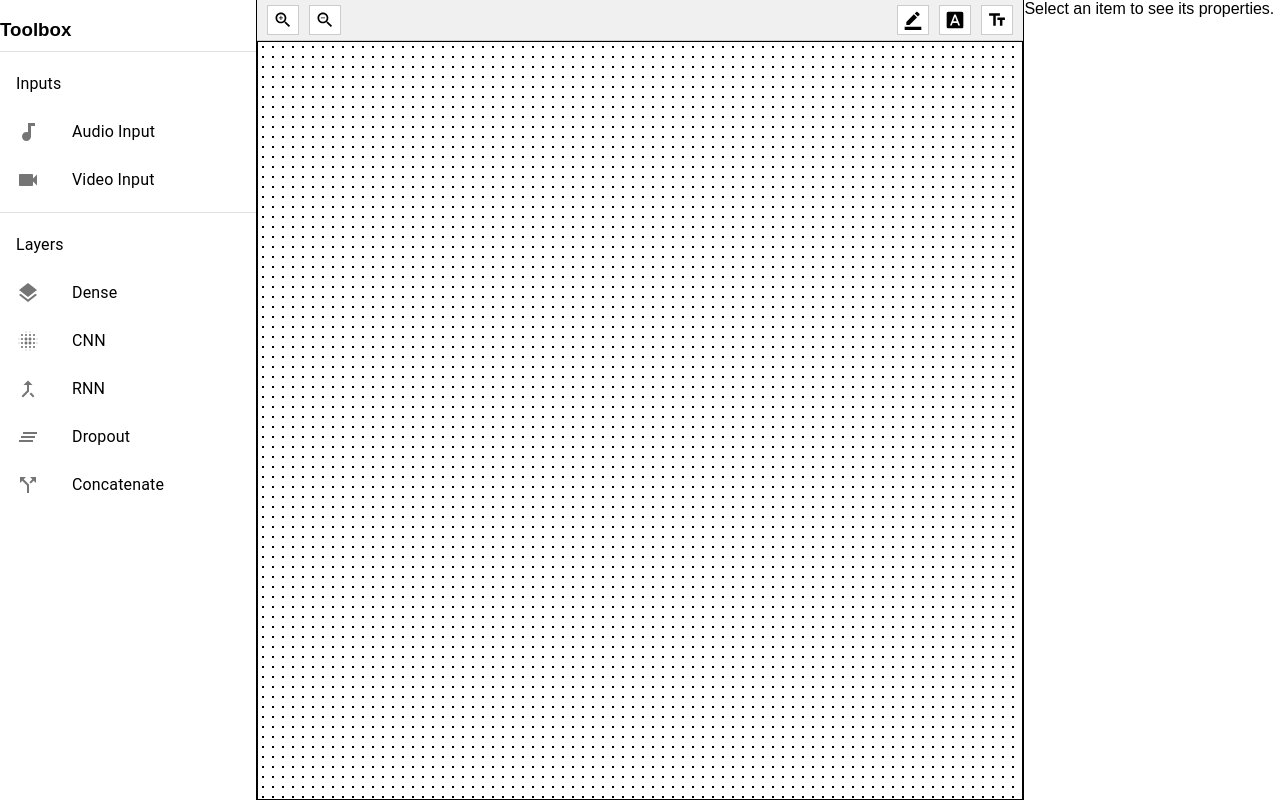
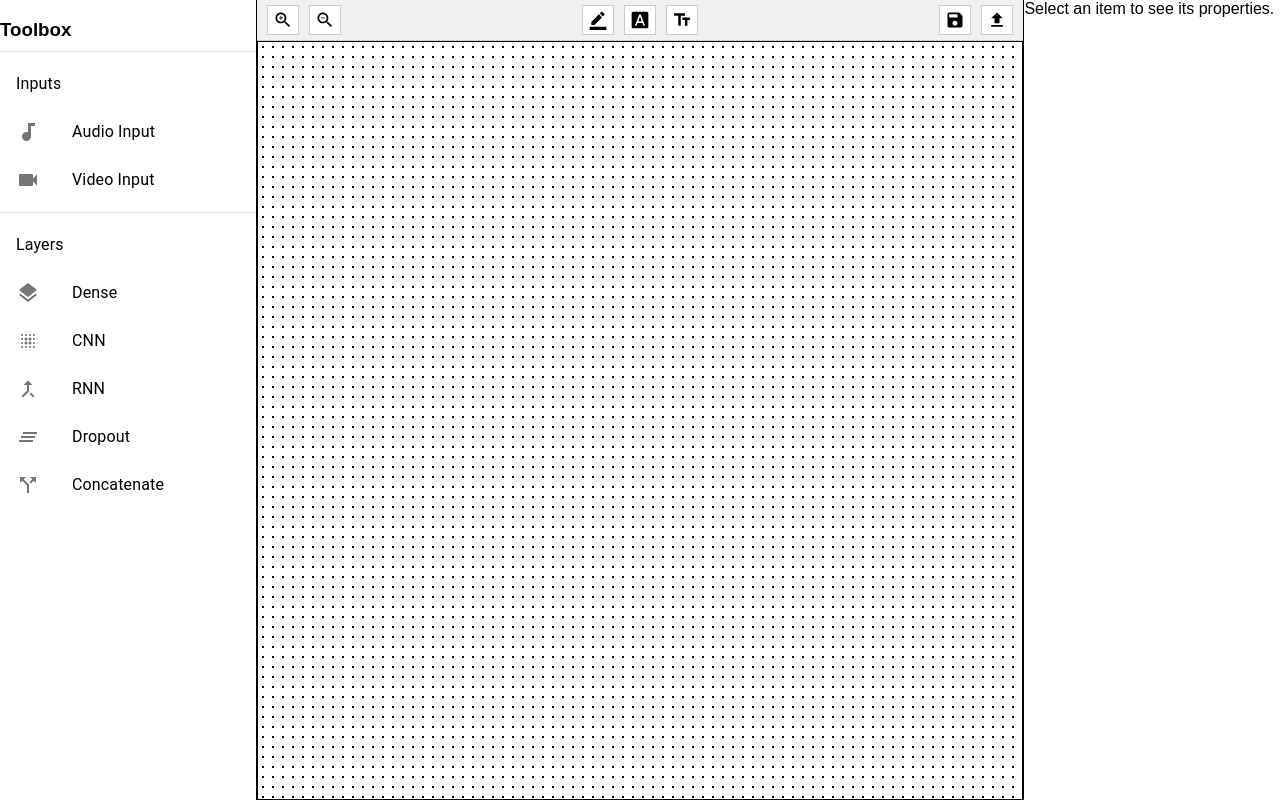
Before and after one commit to Amzo/EasyAI, a React (Create React App) app in the folder static/react/: page / in a window 1280 px wide. Built offline with nearby package versions, Linux system fonts and the light colour scheme; the HTML template or start-up script is replaced by a standard one.

Commit message:
Added in saving and loading from json file.

```diff
--- a/static/react/src/App.js
+++ b/static/react/src/App.js
@@ -2,6 +2,7 @@ import React, { useState } from 'react';
 import Toolbox from './components/Toolbox';
 import Workspace from './components/Workspace';
 import PropertiesPanel from './components/PropertiesPanel';
+import { saveAs } from 'file-saver';
 
 const App = () => {
   const [selectedItem, setSelectedItem] = useState(null);
@@ -13,15 +14,11 @@ const App = () => {
   };
 
   const handleItemsChange = (newItems) => {
-    if (items !== newItems) {
-      setItems(newItems);
-    }
+    setItems(newItems);
   };
 
   const handleConnectionsChange = (newConnections) => {
-    if (connections !== newConnections) {
-      setConnections(newConnections);
-    }
+    setConnections(newConnections);
   };
 
   const handleDeleteItem = (id) => {
@@ -30,6 +27,27 @@ const App = () => {
     setItems(newItems);
     setConnections(newConnections);
     setSelectedItem(null);
+  };
+
+  const handleSave = () => {
+    const workspaceState = { items, connections };
+    const blob = new Blob([JSON.stringify(workspaceState)], { type: 'application/json' });
+    saveAs(blob, 'workspace.json');
+  };
+
+  const handleLoad = (event) => {
+    const file = event.target.files[0];
+    if (file) {
+      const reader = new FileReader();
+      reader.onload = (e) => {
+        const workspaceState = JSON.parse(e.target.result);
+        setItems(workspaceState.items);
+        setConnections(workspaceState.connections);
+        console.log('Loaded items:', workspaceState.items);  // Debug log
+        console.log('Loaded connections:', workspaceState.connections);  // Debug log
+      };
+      reader.readAsText(file);
+    }
   };
 
   return (
@@ -44,6 +62,8 @@ const App = () => {
           onItemsChange={handleItemsChange}
           onConnectionsChange={handleConnectionsChange}
           onSelectItem={handleSelectItem}
+          onSave={handleSave}
+          onLoad={handleLoad}
         />
       </div>
       <div style={{ width: '20%', borderLeft: '1px solid black' }}>
--- a/static/react/src/components/DraggableItem.js
+++ b/static/react/src/components/DraggableItem.js
@@ -32,8 +32,8 @@ const DraggableItem = ({ item, selected, onSelect, onMove, onUpdateDimensions, z
   const handleMouseMove = useCallback((e) => {
     if (dragging) {
       const workspace = document.querySelector('.workspace').getBoundingClientRect();
-      const newX = (e.clientX - offset.x - workspace.left) / zoom;
-      const newY = (e.clientY - offset.y - workspace.top) / zoom;
+      const newX = (e.clientX - offset.x * zoom - workspace.left) / zoom;
+      const newY = (e.clientY - offset.y * zoom - workspace.top) / zoom;
 
       const left = Math.max(0, Math.min(newX, workspace.width / zoom - dimensions.width));
       const top = Math.max(0, Math.min(newY, workspace.height / zoom - dimensions.height));
--- a/static/react/src/components/RibbonBar.js
+++ b/static/react/src/components/RibbonBar.js
@@ -1,12 +1,18 @@
 import React from 'react';
 import ZoomInIcon from '@mui/icons-material/ZoomIn';
 import ZoomOutIcon from '@mui/icons-material/ZoomOut';
+import SaveIcon from '@mui/icons-material/Save';
+import UploadIcon from '@mui/icons-material/Upload';
 import BorderColorIcon from '@mui/icons-material/BorderColor';
 import FontDownloadIcon from '@mui/icons-material/FontDownload';
 import TextFieldsIcon from '@mui/icons-material/TextFields';
-import '../RibbonBar.css'; // Import the CSS file for RibbonBar
+import '../RibbonBar.css';
 
-const RibbonBar = ({ onZoomIn, onZoomOut }) => {
+const RibbonBar = ({ onZoomIn, onZoomOut, onSave, onLoad }) => {
+  const handleLoadClick = () => {
+    document.getElementById('load-button').click();
+  };
+
   return (
     <div className="ribbon-bar">
       <div className="ribbon-section">
@@ -18,6 +24,17 @@ const RibbonBar = ({ onZoomIn, onZoomOut }) => {
         <button><FontDownloadIcon /></button>
         <button><TextFieldsIcon /></button>
       </div>
+      <div className="ribbon-section">
+        <button onClick={onSave}><SaveIcon /></button>
+        <button onClick={handleLoadClick}><UploadIcon /></button>
+        <input
+          accept=".json"
+          style={{ display: 'none' }}
+          id="load-button"
+          type="file"
+          onChange={onLoad}
+        />
+      </div>
     </div>
   );
 };
--- a/static/react/src/components/Workspace.js
+++ b/static/react/src/components/Workspace.js
@@ -6,7 +6,7 @@ import ConnectionManager from './ConnectionManager';
 import RibbonBar from './RibbonBar';
 import './Workspace.css';
 
-const Workspace = ({ items, connections, onItemsChange, onConnectionsChange, onSelectItem }) => {
+const Workspace = ({ items, connections, onItemsChange, onConnectionsChange, onSelectItem, onSave, onLoad }) => {
   const [selectedItemId, setSelectedItemId] = useState(null);
   const [draggingConnection, setDraggingConnection] = useState(null);
   const [zoom, setZoom] = useState(1);
@@ -47,7 +47,7 @@ const [, drop] = useDrop({
       if (item.id === undefined) {
         onItemsChange([
           ...items,
-        { ...item, left: x, top: y, id: items.length, dimensions: { width: 0, height: 0 } }, // Set initial dimensions to 0
+          { ...item, left: x, top: y, id: items.length, dimensions: { width: 0, height: 0 } },
         ]);
       } else {
         onItemsChange(items.map((prevItem) =>
@@ -76,17 +76,16 @@ const [, drop] = useDrop({
       <RibbonBar
         onZoomIn={handleZoomIn}
         onZoomOut={handleZoomOut}
+        onSave={onSave}
+        onLoad={onLoad}
       />
-      <div
-        style={{ display: 'flex', height: '100%' }}
-      >
+      <div style={{ display: 'flex', height: '100%' }}>
         <div
           className="workspace"
           ref={workspaceRef}
-          style={{ overflow: zoom > 1 ? 'auto' : 'hidden', flexGrow: 1 }} // Enable scrollbars when zoomed in
+          style={{ overflow: zoom > 1 ? 'auto' : 'hidden', flexGrow: 1 }}
         >
           <div className="workspace-content" style={{ transform: `scale(${zoom})`, transformOrigin: '0 0' }}>
-
             <div ref={drop} style={{ width: '100%', height: '100%' }}>
               {items.map((item) => (
                 <div key={item.id} onClick={() => {
@@ -98,18 +97,17 @@ const [, drop] = useDrop({
                     selected={item.id === selectedItemId}
                     onSelect={onSelectItem}
                     onMove={moveItem}
-                  onUpdateDimensions={updateItemDimensions} // Pass the update function
+                    onUpdateDimensions={updateItemDimensions}
                     zoom={zoom}
                   />
                 </div>
               ))}
             </div>
-
             <ConnectionManager
               items={items}
               connections={connections}
               draggingConnection={draggingConnection}
-              zoom={zoom} // Pass the zoom level
+              zoom={zoom}
             />
           </div>
         </div>
```
Also changed, not shown: package.json (+4 -3 lines), 1 other file (tests, documents, lock files or other folders). Lines whose indentation alone changed are shown as unchanged.
